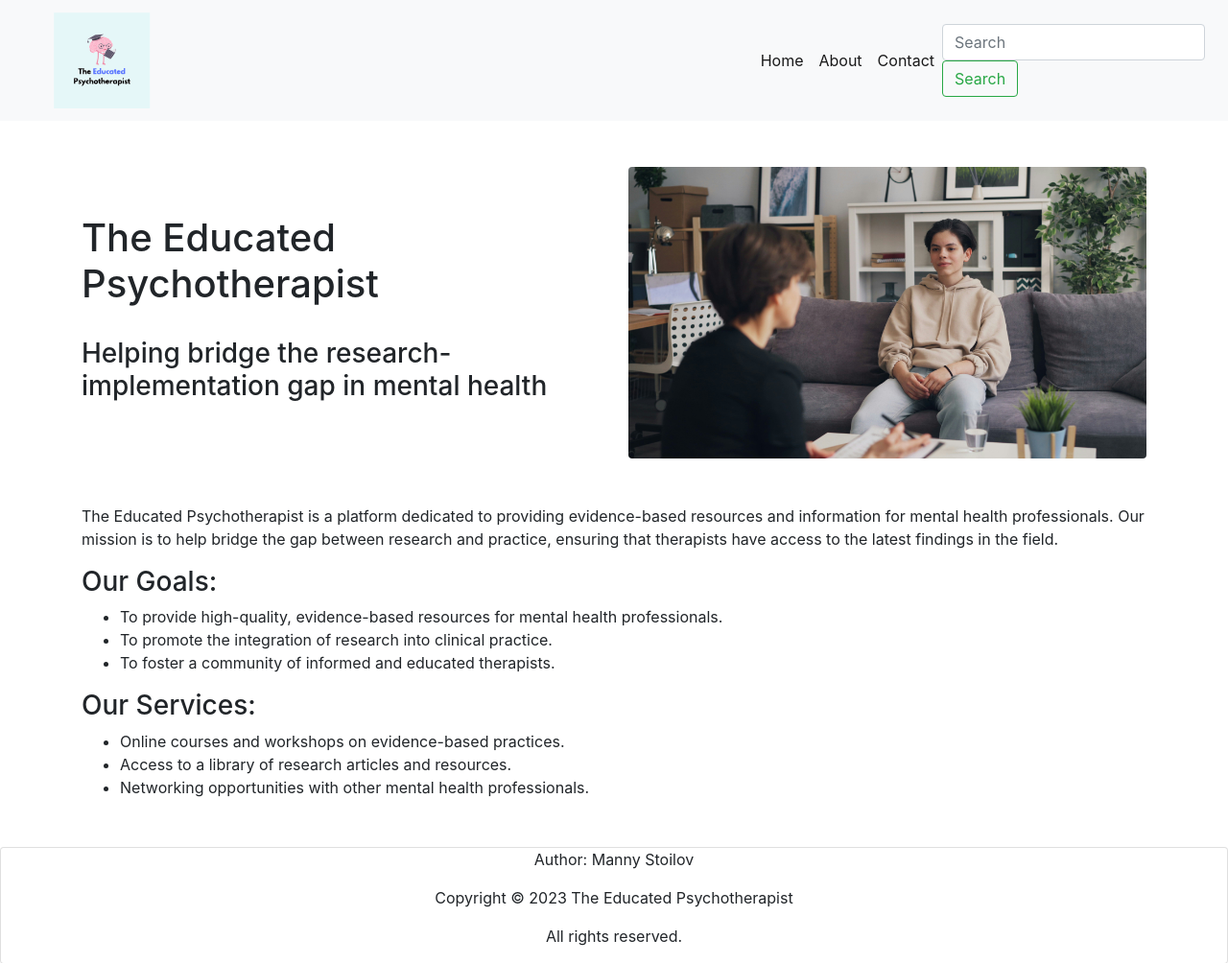
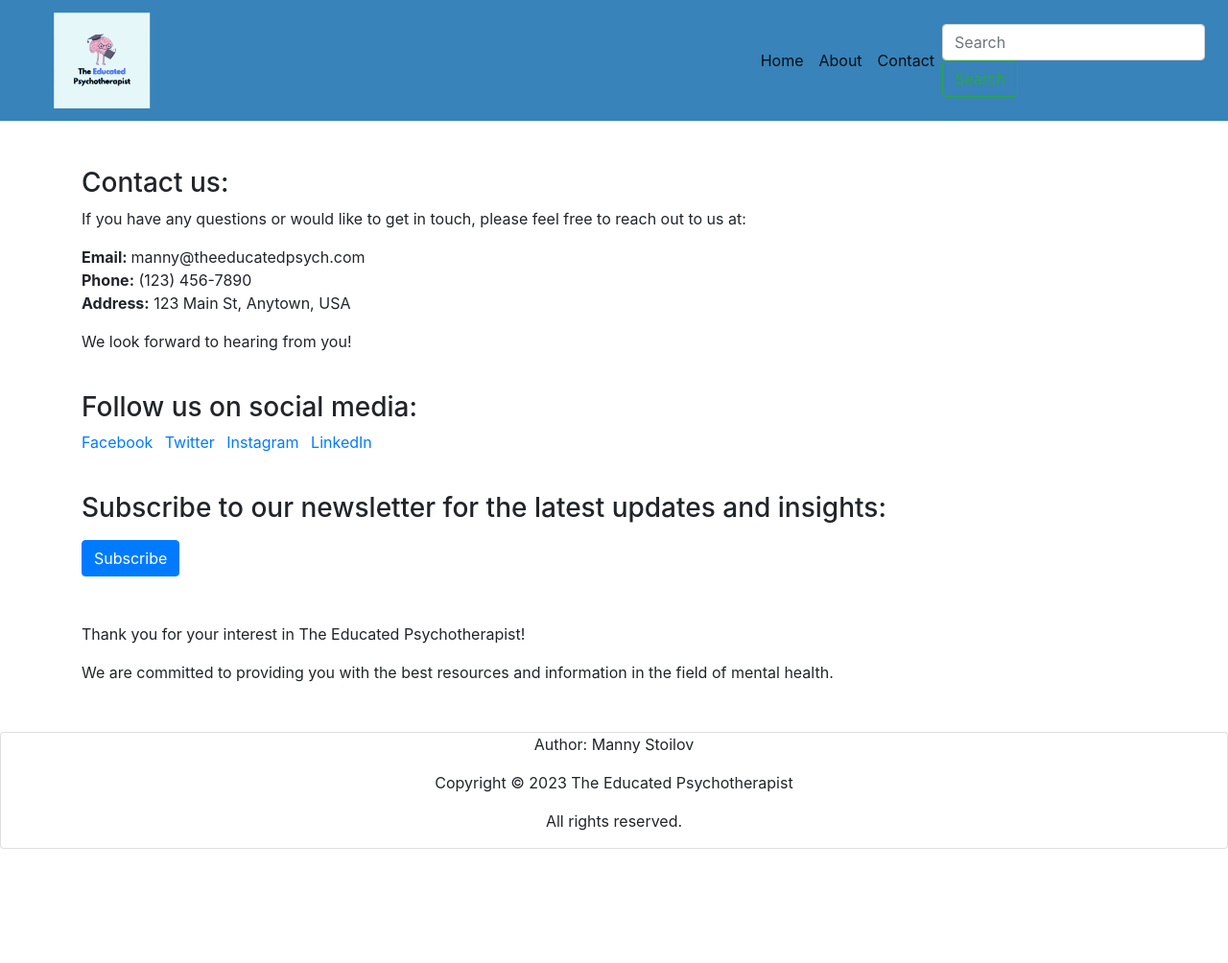
Before and after one commit to manstoi/personal-website-project, a plain HTML site: page Contact.html in a window 1280 px wide. Shown: the whole page at 96% size. After the commit the page ends 885 px from the top, so only its background shows below. Drawn offline with nearby package versions, Linux system fonts and the light colour scheme.

Commit message:
Updated about, contact, and index.html pages.

```diff
--- a/Contact.html
+++ b/Contact.html
@@ -15,7 +15,7 @@
   <body>
 
     <!-- Navbar -->
-    <nav class="navbar navbar-expand-lg navbar-light bg-light" style="background-color: #3883b9;">
+    <nav class="navbar navbar-expand-lg navbar-light" style="background-color: #3883b9;">
       <button class="navbar-toggler" type="button" data-toggle="collapse" data-target="#navbarTogglerDemo03" aria-controls="navbarTogglerDemo03" aria-expanded="false" aria-label="Toggle navigation">
         <span class="navbar-toggler-icon"></span>
       </button>
@@ -44,37 +44,38 @@
       </div>
     </nav>
 
-    <!-- Main content area, some of the html was generated by ChatGPT. Picture from Unsplash. -->
-    <div class="container mt-5">
-        <div class="row align-items-center">
-          <!-- Text Side -->
-          <div class="col-md-6">
-            <h1>The Educated Psychotherapist</h1>
-            <br>
-            <h3>Helping bridge the research-implementation gap in mental health</h2>
-          </div>
-          <!-- Image Side -->
-          <div class="col-md-6 text-center">
-            <img src="therapy.jpg" alt="Placeholder Image" class="img-fluid rounded">
-          </div>
-        </div>
-    </div>
-
     <!-- Paragraph and list area-->
     <div class="container mt-5">
-        <p>The Educated Psychotherapist is a platform dedicated to providing evidence-based resources and information for mental health professionals. Our mission is to help bridge the gap between research and practice, ensuring that therapists have access to the latest findings in the field.</p>
-        <h3>Our Goals:</h3>
-        <ul>
-            <li>To provide high-quality, evidence-based resources for mental health professionals.</li>
-            <li>To promote the integration of research into clinical practice.</li>
-            <li>To foster a community of informed and educated therapists.</li>
+        <h3>Contact us: </h3>
+        <p>If you have any questions or would like to get in touch, please feel free to reach out to us at:</p>
+        <ul class="list-unstyled">
+            <li><strong>Email: </strong>manny@theeducatedpsych.com
+                <a href="mailto: manny@theeducated.com>">
+            </a></li>
+            <li><strong>Phone:</strong> (123) 456-7890</li>
+            <li><strong>Address:</strong> 123 Main St, Anytown, USA</li>
         </ul>
-        <h3>Our Services:</h3>
-        <ul>
-            <li>Online courses and workshops on evidence-based practices.</li>
-            <li>Access to a library of research articles and resources.</li>
-            <li>Networking opportunities with other mental health professionals.</li>
+        <p>We look forward to hearing from you!</p>
+        <br>
+        <h3>Follow us on social media:</h3>
+        <ul class="list-inline">
+            <li class="list-inline-item"><a href="https://www.facebook.com/TheEducatedPsychotherapist" target="_blank">Facebook</a></li>
+            <li class="list-inline-item"><a href="https://twitter.com/TheEducatedPsychotherapist" target="_blank">Twitter</a></li>
+            <li class="list-inline-item"><a href="https://www.instagram.com/TheEducatedPsychotherapist" target="_blank">Instagram</a></li>
+            <li class="list-inline-item"><a href="https://www.linkedin.com/company/TheEducatedPsychotherapist" target="_blank">LinkedIn</a></li>
         </ul>
+        <br>
+        <h3>Subscribe to our newsletter for the latest updates and insights:</h3>
+        <form action="subscribe.php" method="post">
+            <div class="form-group
+                <input type="email" class="form-control" id="email" name="email" required>
+            </div>
+            <button type="submit" class="btn btn-primary">Subscribe</button>
+        </form>
+        <br>
+        <br>
+        <p>Thank you for your interest in The Educated Psychotherapist!</p>
+        <p>We are committed to providing you with the best resources and information in the field of mental health.</p>
     </div>
 
     <div class="card text-center" style="margin-top: 50px;">
--- a/main.css
+++ /dev/null
@@ -1,3 +0,0 @@
-.navbar-default {
-    background: #ffffff;
-  }
```
Also changed, not shown: about.html (+35 -14 lines), Georgetown_Suit_Picture_1.jpeg (added). Lines whose indentation alone changed are shown as unchanged.
